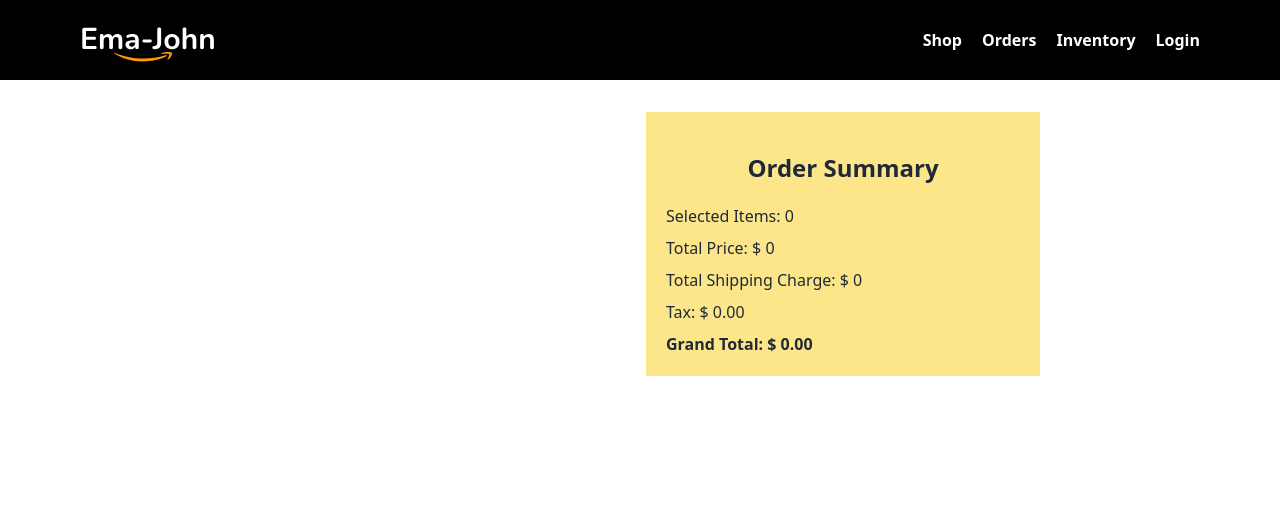
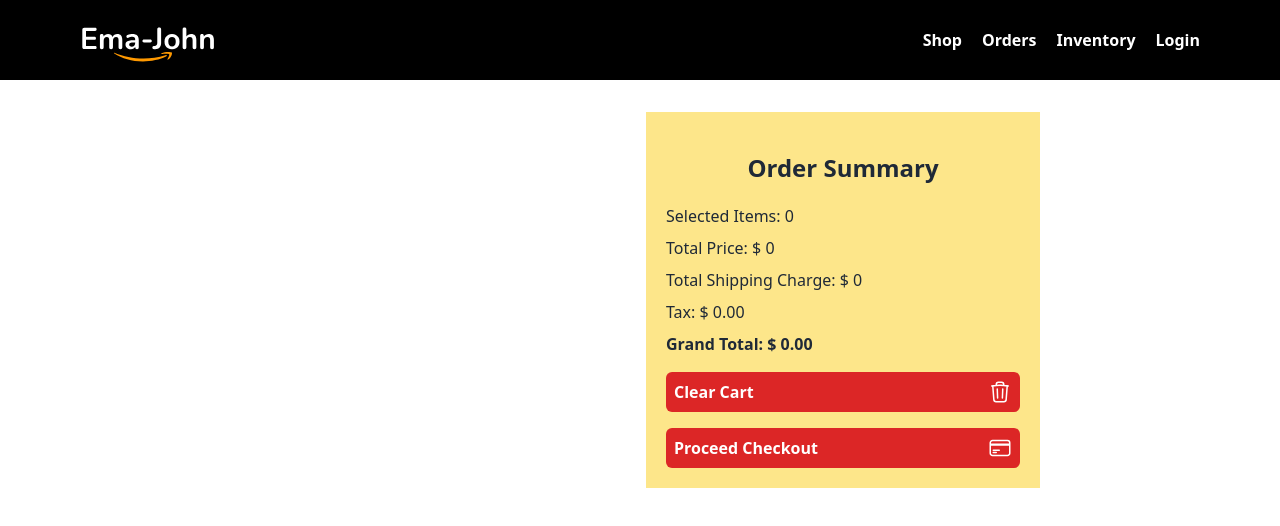
Before and after one commit to akashislam1/Simple-Ema-John, a React (Vite) app: page /orders in a window 1280 px wide. Shown: the top 526 px of the page. Built offline with nearby package versions, Linux system fonts and the light colour scheme.

Commit message:
added Review page

```diff
--- a/src/components/Cart/Cart.jsx
+++ b/src/components/Cart/Cart.jsx
@@ -1,6 +1,6 @@
 import React from "react";
 
-const Cart = ({ cart }) => {
+const Cart = ({ cart, handleClear, children }) => {
   let totalPrice = 0;
   let totalShipping = 0;
   let quantity = 0;
@@ -19,6 +19,31 @@ const Cart = ({ cart }) => {
       <p className="mb-2">Total Shipping Charge: $ {totalShipping}</p>
       <p className="mb-2">Tax: $ {tax.toFixed(2)}</p>
       <h5 className="font-semibold">Grand Total: $ {grandTotal.toFixed(2)}</h5>
+      <>
+        <button
+          onClick={handleClear}
+          className="mt-4 w-full flex justify-between gap-1 font-semibold   bg-red-600 text-white hover:bg-red-800 p-2  rounded-md"
+        >
+          Clear Cart
+          <span>
+            <svg
+              xmlns="http://www.w3.org/2000/svg"
+              fill="none"
+              viewBox="0 0 24 24"
+              strokeWidth={1.5}
+              stroke="currentColor"
+              className="w-6 h-6"
+            >
+              <path
+                strokeLinecap="round"
+                strokeLinejoin="round"
+                d="M14.74 9l-.346 9m-4.788 0L9.26 9m9.968-3.21c.342.052.682.107 1.022.166m-1.022-.165L18.16 19.673a2.25 2.25 0 01-2.244 2.077H8.084a2.25 2.25 0 01-2.244-2.077L4.772 5.79m14.456 0a48.108 48.108 0 00-3.478-.397m-12 .562c.34-.059.68-.114 1.022-.165m0 0a48.11 48.11 0 013.478-.397m7.5 0v-.916c0-1.18-.91-2.164-2.09-2.201a51.964 51.964 0 00-3.32 0c-1.18.037-2.09 1.022-2.09 2.201v.916m7.5 0a48.667 48.667 0 00-7.5 0"
+              />
+            </svg>
+          </span>
+        </button>
+        {children}
+      </>
     </div>
   );
 };
--- /dev/null
+++ b/src/components/Checkout/Checkout.jsx
@@ -0,0 +1,11 @@
+import React from "react";
+
+const Checkout = () => {
+  return (
+    <div>
+      <div>Check Out</div>
+    </div>
+  );
+};
+
+export default Checkout;
--- a/src/components/Orders/Orders.jsx
+++ b/src/components/Orders/Orders.jsx
@@ -1,22 +1,26 @@
 import React, { useState } from "react";
 import Cart from "../Cart/Cart";
-import { useLoaderData } from "react-router-dom";
+import { Link, useLoaderData } from "react-router-dom";
 import Review from "../Review/Review";
-import { removeFromDb } from "../../utilities/fakedb";
+import { deleteShoppingCart, removeFromDb } from "../../utilities/fakedb";
 
 const Orders = () => {
   const saveCart = useLoaderData();
-  const [cart, setCart] = useState(saveCart);
+  const [carts, setCarts] = useState(saveCart);
 
   const handleRemoveCart = (id) => {
-    const remainingCart = cart.filter((pd) => pd.id !== id);
-    setCart(remainingCart);
+    const remainingCart = carts.filter((pd) => pd.id !== id);
+    setCarts(remainingCart);
     removeFromDb(id);
+  };
+  const handleClear = () => {
+    setCarts([]);
+    deleteShoppingCart();
   };
   return (
     <div className="px-20  grid grid-cols-1 md:grid-cols-2 gap-3 my-8 w-3/4 mx-auto">
       <div className="  ">
-        {cart.map((product) => (
+        {carts.map((product) => (
           <Review
             key={product.id}
             product={product}
@@ -25,7 +29,29 @@ const Orders = () => {
         ))}
       </div>
       <div className="p-5 bg-amber-200">
-        <Cart cart={cart}></Cart>
+        <Cart cart={carts} handleClear={handleClear}>
+          <Link to="/checkout">
+            <button className="mt-4 w-full flex justify-between gap-1 font-semibold   bg-red-600 text-white hover:bg-red-800 p-2  rounded-md">
+              Proceed Checkout
+              <span>
+                <svg
+                  xmlns="http://www.w3.org/2000/svg"
+                  fill="none"
+                  viewBox="0 0 24 24"
+                  strokeWidth={1.5}
+                  stroke="currentColor"
+                  className="w-6 h-6"
+                >
+                  <path
+                    strokeLinecap="round"
+                    strokeLinejoin="round"
+                    d="M2.25 8.25h19.5M2.25 9h19.5m-16.5 5.25h6m-6 2.25h3m-3.75 3h15a2.25 2.25 0 002.25-2.25V6.75A2.25 2.25 0 0019.5 4.5h-15a2.25 2.25 0 00-2.25 2.25v10.5A2.25 2.25 0 004.5 19.5z"
+                  />
+                </svg>
+              </span>
+            </button>
+          </Link>
+        </Cart>
       </div>
     </div>
   );
--- a/src/components/Product/Product.jsx
+++ b/src/components/Product/Product.jsx
@@ -24,7 +24,7 @@ const Product = (props) => {
 
         <button
           onClick={() => handleAddToCart(props.product)}
-          className="w-100 flex justify-center gap-1 font-semibold bg-amber-300 hover:bg-orange-400 p-2 text-center rounded-b-md"
+          className=" flex justify-center gap-1 font-semibold bg-amber-300 hover:bg-orange-400 p-2 text-center rounded-b-md"
         >
           Add to Cart
           <span>
--- a/src/components/Review/Review.jsx
+++ b/src/components/Review/Review.jsx
@@ -1,7 +1,7 @@
 import React from "react";
 
 const Review = ({ product, handleRemoveCart }) => {
-  console.log(product);
+  // console.log(product);
   const { id, img, name, price, shipping, quantity } = product;
   return (
     <>
--- a/src/components/Shop/Shop.jsx
+++ b/src/components/Shop/Shop.jsx
@@ -2,6 +2,8 @@ import React, { useEffect, useState } from "react";
 import Cart from "../Cart/Cart";
 import { addToDb, getShoppingCart } from "../fakedb/fakedb";
 import Product from "../Product/Product";
+import { deleteShoppingCart } from "../../utilities/fakedb";
+import { Link } from "react-router-dom";
 
 const Shop = () => {
   const [products, setProducts] = useState([]);
@@ -10,6 +12,10 @@ const Shop = () => {
 
   const handleShowAll = () => {
     setShowAll(true);
+  };
+  const handleClear = () => {
+    setCart([]);
+    deleteShoppingCart();
   };
 
   const handleAddToCart = (product) => {
@@ -65,7 +71,29 @@ const Shop = () => {
           ))}
         </div>
         <div className="p-5 bg-amber-200">
-          <Cart cart={cart}></Cart>
+          <Cart cart={cart} handleClear={handleClear}>
+            <Link to="/orders">
+              <button className="mt-4 w-full flex justify-between gap-1 font-semibold   bg-red-600 text-white hover:bg-red-800 p-2  rounded-md">
+                Review Orders
+                <span>
+                  <svg
+                    xmlns="http://www.w3.org/2000/svg"
+                    fill="none"
+                    viewBox="0 0 24 24"
+                    strokeWidth={1.5}
+                    stroke="currentColor"
+                    className="w-6 h-6"
+                  >
+                    <path
+                      strokeLinecap="round"
+                      strokeLinejoin="round"
+                      d="M13.5 4.5L21 12m0 0l-7.5 7.5M21 12H3"
+                    />
+                  </svg>
+                </span>
+              </button>
+            </Link>
+          </Cart>
         </div>
       </div>
       {!showAll && (
--- a/src/main.jsx
+++ b/src/main.jsx
@@ -9,6 +9,7 @@ import Orders from "./components/Orders/Orders";
 import Inventory from "./components/Inventory/Inventory";
 import Login from "./components/Login/Login";
 import cartProductLoader from "./CartProductLoader/CartProductLoader";
+import Checkout from "./components/Checkout/Checkout";
 
 const router = createBrowserRouter([
   {
@@ -32,6 +33,10 @@ const router = createBrowserRouter([
         path: "/login",
         element: <Login></Login>,
       },
+      {
+        path: "/checkout",
+        element: <Checkout></Checkout>,
+      },
     ],
   },
 ]);
```
